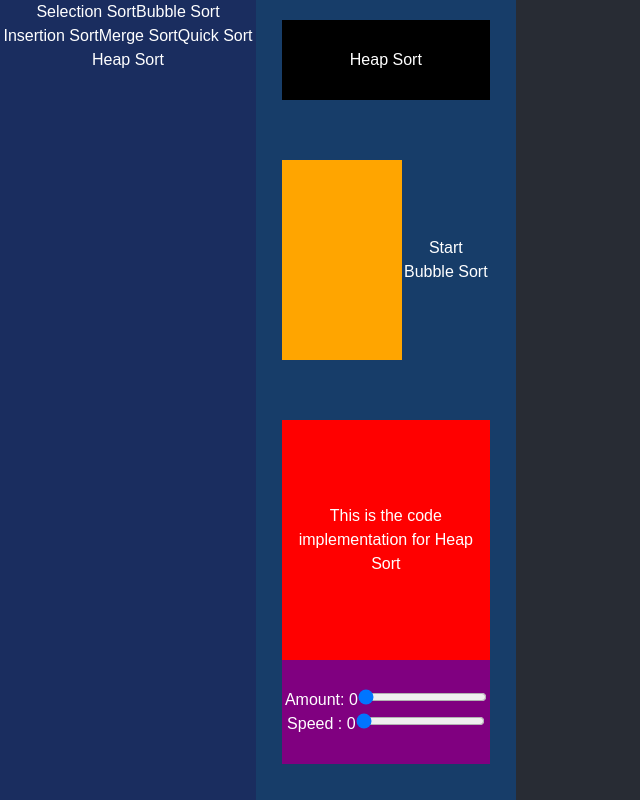
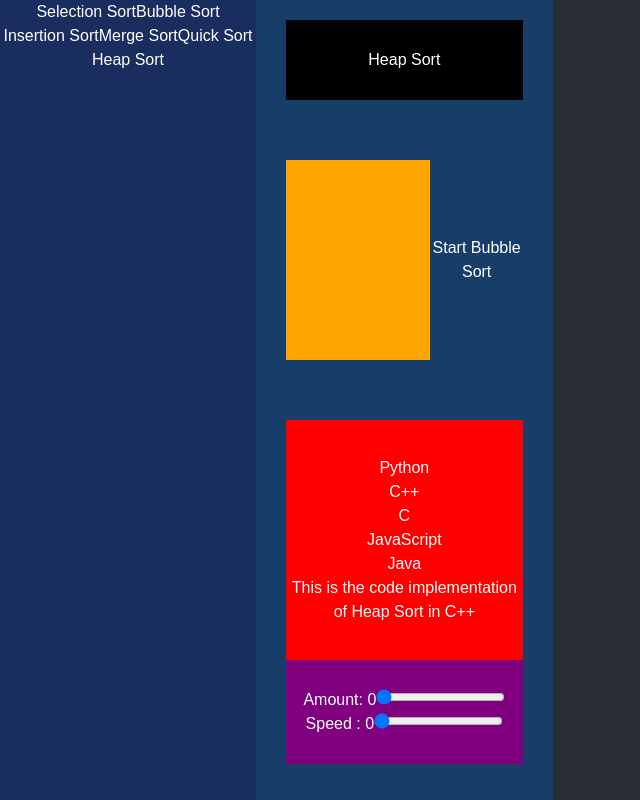
Before and after one commit to yamhokim/Sorting-Algorithm-Website, a React (Vite) app in the folder sortAlgorithmVisualizer/: page /heap-sort in a window 1280 px wide. Shown: the whole page, without its empty margins (0-640 px from the left). Built offline with nearby package versions, Linux system fonts and the light colour scheme.

Commit message:
finished basic implementation of code tab component, no styling applied yet

```diff
--- a/sortAlgorithmVisualizer/src/components/Tabs/TabItem.tsx
+++ b/sortAlgorithmVisualizer/src/components/Tabs/TabItem.tsx
@@ -1 +1,11 @@
-https://blog.logrocket.com/how-to-build-tab-component-react/
+//https://blog.logrocket.com/how-to-build-tab-component-react/
+import { TabItemProps } from "../../types/TabsTypes";
+import { sanitizeForId } from "../../utils/stringUtils";
+
+const TabItem: React.FC<TabItemProps> = ({label, children}) => (
+    <div className="tab-panel" role="tabpanel" aria-labelledby={`tab-${sanitizeForId(label)}`} id={`panel-${sanitizeForId(label)}`}>
+        {children}
+    </div>
+);
+
+export default TabItem;
--- a/sortAlgorithmVisualizer/src/components/Tabs/TabList.tsx
+++ b/sortAlgorithmVisualizer/src/components/Tabs/TabList.tsx
@@ -0,0 +1,43 @@
+import React, { useState, ReactElement } from "react";
+import { TabListProps, TabItemProps } from "../../types/TabsTypes";
+import TabItem from "./TabItem";
+import { sanitizeForId } from "../../utils/stringUtils";
+
+const TabList: React.FC<TabListProps> = ({children, activeTabIndex = 0}) => {
+    const [activeTab, setActiveTab] = useState(activeTabIndex);
+    const handleTabClick = (index: number) => {
+        setActiveTab(index);
+    };
+
+    const tabs = React.Children.toArray(children).filter(
+        (child): child is ReactElement<TabItemProps> =>
+            React.isValidElement(child) && child.type === TabItem
+    );
+
+    return (
+        <div className="tabs">
+            <nav className="tab-list-wrapper">
+                <ul className="tab-list" role="tablist" aria-orientation="horizontal">
+                    {tabs.map((tabs, index) => (
+                        <li key={`tab-${index}`}>
+                            <button
+                                key={`tab-btn-${index}`}
+                                role="tab"
+                                id={`tab-${sanitizeForId(tabs.props.label)}`}
+                                aria-controls={`panel-${sanitizeForId(tabs.props.label)}`}
+                                aria-selected={activeTab === index}
+                                onClick={() => handleTabClick(index)}
+                                className={`tab-btn ${activeTab === index && "tab-btn--active"}`}
+                            >
+                                {tabs.props.label}
+                            </button>
+                        </li>
+                    ))}
+                </ul>
+            </nav>
+            {tabs[activeTab]}
+        </div>
+    );
+};
+
+export default TabList;
--- a/sortAlgorithmVisualizer/src/pages/sortPage.tsx
+++ b/sortAlgorithmVisualizer/src/pages/sortPage.tsx
@@ -3,6 +3,8 @@ import Header from "../components/header";
 import ArrayBar from "../components/arrayBar";
 import Sliders from "../components/sliders";
 import TextBox from "../components/textBox";
+import TabList from "../components/Tabs/TabList";
+import TabItem from "../components/Tabs/TabItem";
 import { useState } from "react";
 
 type SortPageProp = {
@@ -20,7 +22,25 @@ const SortPage = ({name}: SortPageProp) => {
           <div className="array-container bg-blue-900 shadow-inner">
             <ArrayBar amountValue={amountValue} />
           </div>
-          <TextBox text={`This is the code implementation for ${name}`} />
+          <div className="textbox">
+            <TabList activeTabIndex={1}>
+              <TabItem label="Python">
+                <p>{`This is the code implementation of ${name} in Python`}</p>
+              </TabItem>
+              <TabItem label="C++">
+                <p>{`This is the code implementation of ${name} in C++`}</p>
+              </TabItem>
+              <TabItem label="C">
+                <p>{`This is the code implementation of ${name} in C`}</p>
+              </TabItem>
+              <TabItem label="JavaScript">
+                <p>{`This is the code implementation of ${name} in JavaScript`}</p>
+              </TabItem>
+              <TabItem label="Java">
+                <p>{`This is the code implementation of ${name} in Java`}</p>
+              </TabItem>
+            </TabList>
+          </div>
           <Sliders amountValue={amountValue} setAmountValue={setAmountValue} />
         </div>
       </div>
--- /dev/null
+++ b/sortAlgorithmVisualizer/src/types/TabsTypes.ts
@@ -0,0 +1,11 @@
+import { ReactElement, ReactNode } from "react";
+
+export interface TabItemProps {
+    label: string;
+    children: ReactNode;
+}
+
+export interface TabListProps {
+    activeTabIndex: number;
+    children: ReactElement<TabItemProps> | ReactElement<TabItemProps>[];
+}
--- /dev/null
+++ b/sortAlgorithmVisualizer/src/utils/stringUtils.ts
@@ -0,0 +1,9 @@
+const sanitizeForId = (label: string) => {
+    return label
+        .toLowerCase()
+        .replace(/[^\w\s]|(\s+)/g, (_match: string, group1: string) =>
+            group1 ? "-" : ""
+        );
+}
+
+export {sanitizeForId};
```
